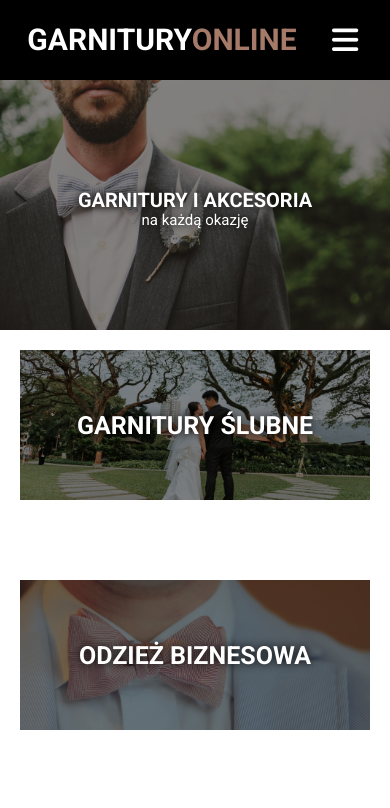
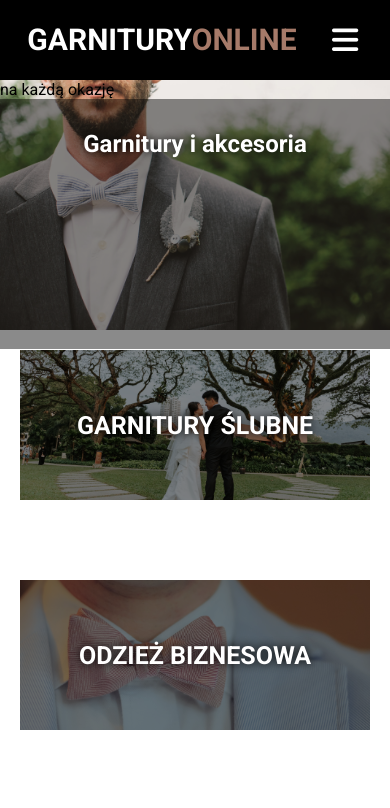
Before and after one commit to Kasprovskyy/stroniczka, a plain HTML site: page index.html in a window 390 px wide. Shown: the top 808 px of the page. Drawn offline with Linux system fonts and the light colour scheme.

Commit message:
Add files via upload

```diff
--- a/css/style.css
+++ b/css/style.css
@@ -78,23 +78,21 @@ h3 {
 .header-text {
     position: absolute;
     left: 50%;
-    line-height: 400px;
-    transform: translate(-50%);
+    margin-top: 150px;
+    transform: translateX(-50%);
+    text-align: center;
     color: white;
-    font-size: 40px;
-    text-transform: uppercase;
     text-shadow: 0px 0px 8px #000000;
 }
 
-.header-paragraph {
-    position: absolute;
-    left: 50%;
-    top: 35%;
-    transform: translateX(-50%);
+.header-text h2 {
+    font-size: 40px;
+}
+
+.header-text p {
     font-size: 20px;
-    color: #fff;
-    text-shadow: 0px 0px 8px #000000;
 }
+
 
 /* main ==> section categories */
 
@@ -219,6 +217,25 @@ h4 {
         display: none;
     }
 
+    .header-text {
+        position: absolute;
+        left: 50%;
+        transform: translateX(-50%);
+        margin-top: 50px;
+        width: 100%;
+        text-align: center;
+        color: white;
+        text-shadow: 0px 0px 8px #000000;
+    }
+
+    .header-text h2 {
+        font-size: 30px;
+    }
+
+    .header-text p {
+        font-size: 15px;
+    }
+
     .categories {
         display: grid;
         grid-template-columns: 1fr;
@@ -227,16 +244,6 @@ h4 {
         margin: 20px;
     }
 
-    .header-text {
-        top: 0;
-        font-size: 20px;
-        width: 80%;
-        text-align: center;
-    }
-    .header-paragraph {
-        top: 55.5vw;
-        font-size: 15px;
-    }
 
     .offert {
         grid-template-columns: 1fr;
@@ -271,6 +278,25 @@ h4 {
         display: none;
     }
 
+    .header-text {
+        position: absolute;
+        left: 50%;
+        transform: translateX(-50%);
+        margin-top: 50px;
+        width: 100%;
+        text-align: center;
+        color: white;
+        text-shadow: 0px 0px 8px #000000;
+    }
+
+    .header-text h2 {
+        font-size: 35px;
+    }
+
+    .header-text p {
+        font-size: 20px;
+    }
+
     .categories {
         display: grid;
         grid-template-columns: 1fr;
@@ -279,17 +305,6 @@ h4 {
         margin: 20px;
     }
 
-    .header-text {
-        top: 0;
-        font-size: 20px;
-        width: 80%;
-        text-align: center;
-    }
-    .header-paragraph {
-        top: 25vh;
-        font-size: 15px;
-    }
-
     .offert {
         grid-template-columns: 1fr;
         grid-auto-rows: 700px;
```
